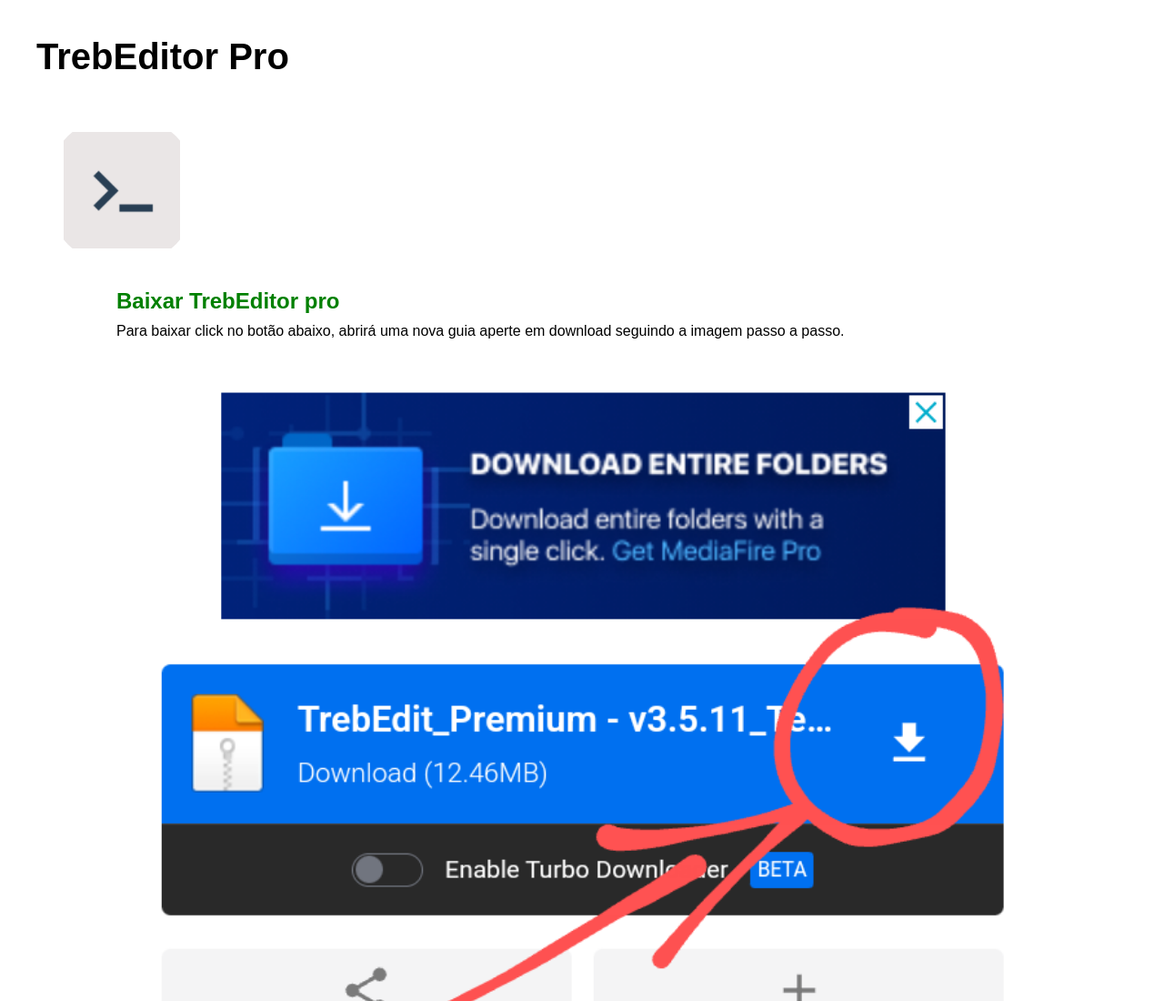
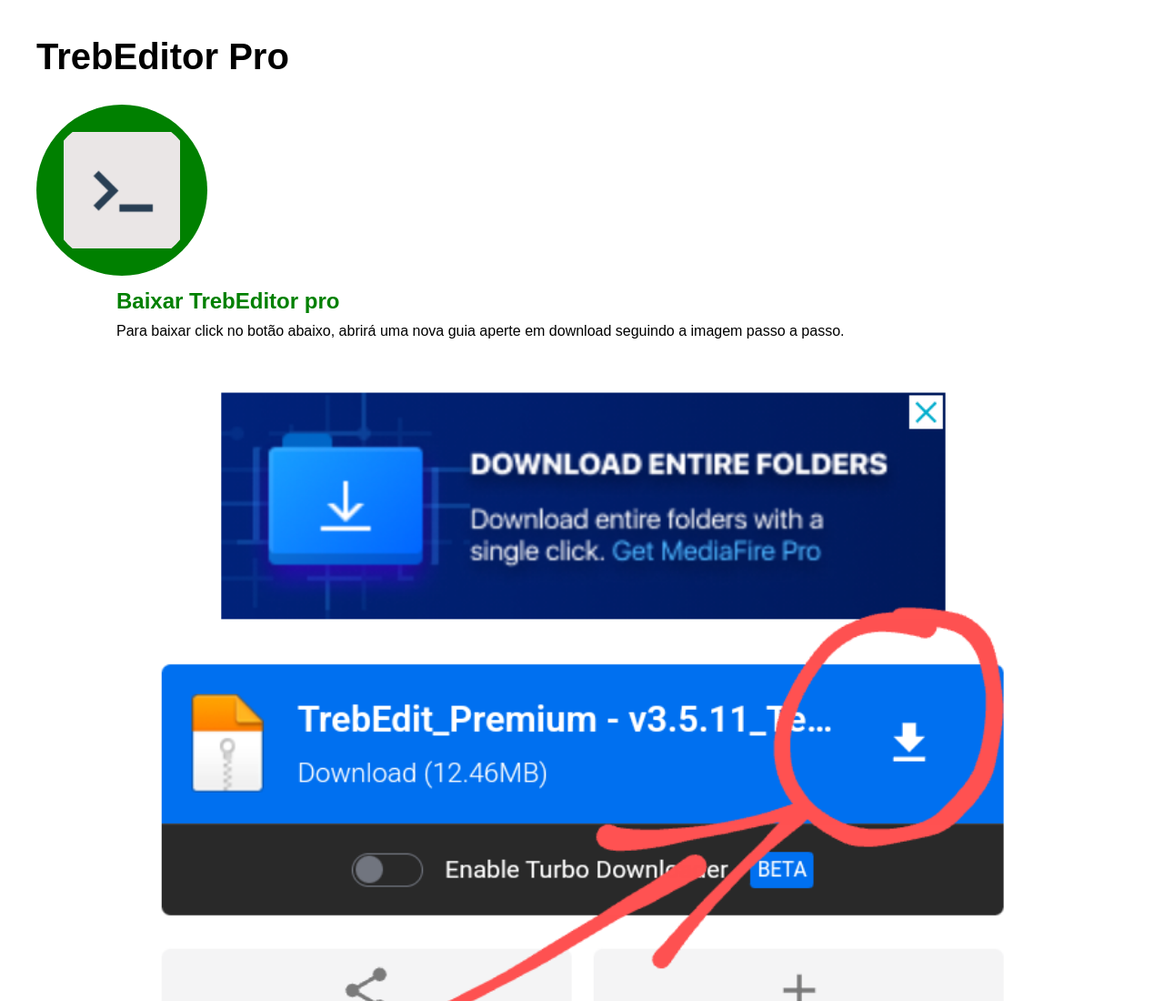
Before and after one commit to nemcodespace/BaixarApkTrebEditor, a plain HTML site: page index.html in a window 1280 px wide. Shown: the top 1100 px of the page at 91% size. Drawn offline with Linux system fonts and the light colour scheme.

Commit message:
update index.html

```diff
--- a/index.html
+++ b/index.html
@@ -27,7 +27,7 @@
     .logo img {
       margin-left: 30px;
       border-radius: 50%;
-      background: gree;
+      background: green;
       padding: 10px;
     }
     main {
```
